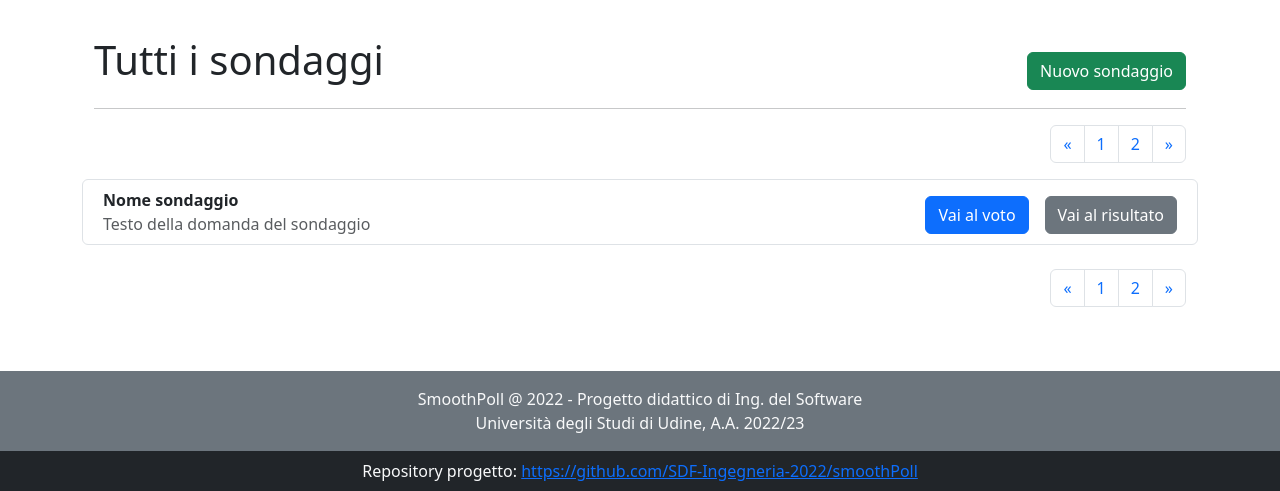
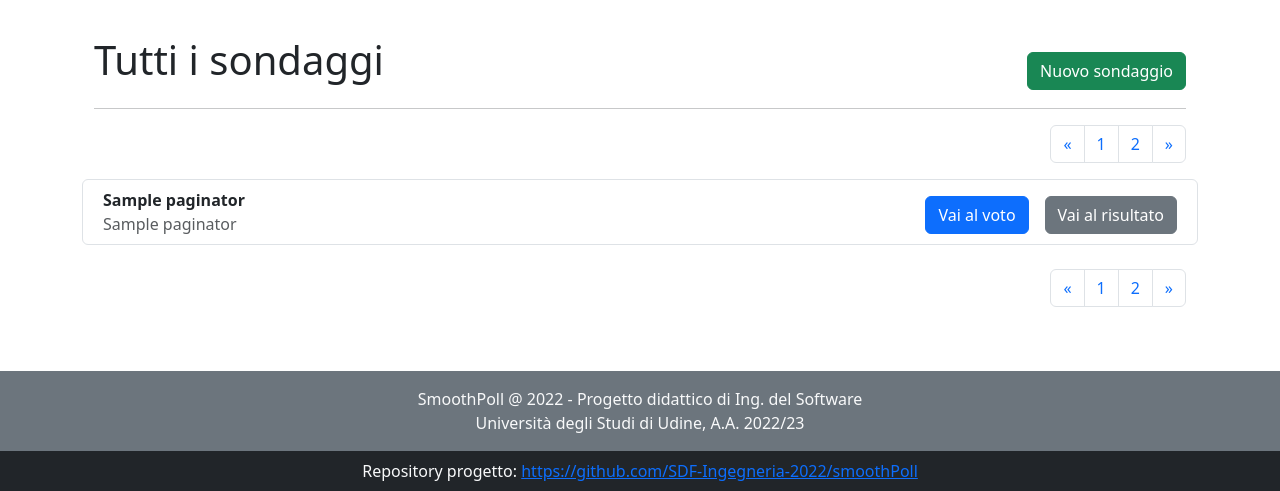
Before and after one commit to SDF-Ingegneria-2022/smoothPoll, a Django app: template polls/templates/polls/all_polls.html in a window 1280 px wide. Shown: the part 321-812 px from the top of the page. Run offline with Django 4.2, Linux system fonts and the light colour scheme; the template is opened without the code that fills it: most values are stand-ins (such as "Sample title", 1, 10 or a date in 2020); parts of the project's set-up code (start-up, migrations or seed data) failed here and were passed over; some libraries are stand-ins or nearby versions.

Commit message:
feat: added paginator in template

```diff
--- a/polls/templates/polls/all_polls.html
+++ b/polls/templates/polls/all_polls.html
@@ -43,12 +43,12 @@
 
     {# Poll list#}
     <div class="list-group">
-        {% for o in some_list %}
+        {% for poll in paginator.object_list %}
             <div class="d-grid">
             <div class="row p-2 rounded border mb-2">
                 <div class="col-6">
-                <p  class="fw-bold m-0"> Nome sondaggio </p>
-                <p class="text-muted m-0" > Testo della domanda del sondaggio</p>
+                <p  class="fw-bold m-0"> {{poll.name}} </p>
+                <p class="text-muted m-0" > {{poll.question}} </p>
 
                 </div>
                 <div class="col-6">
```
Also changed, not shown: polls/views/dummy_view.py (+8 -1 lines).
